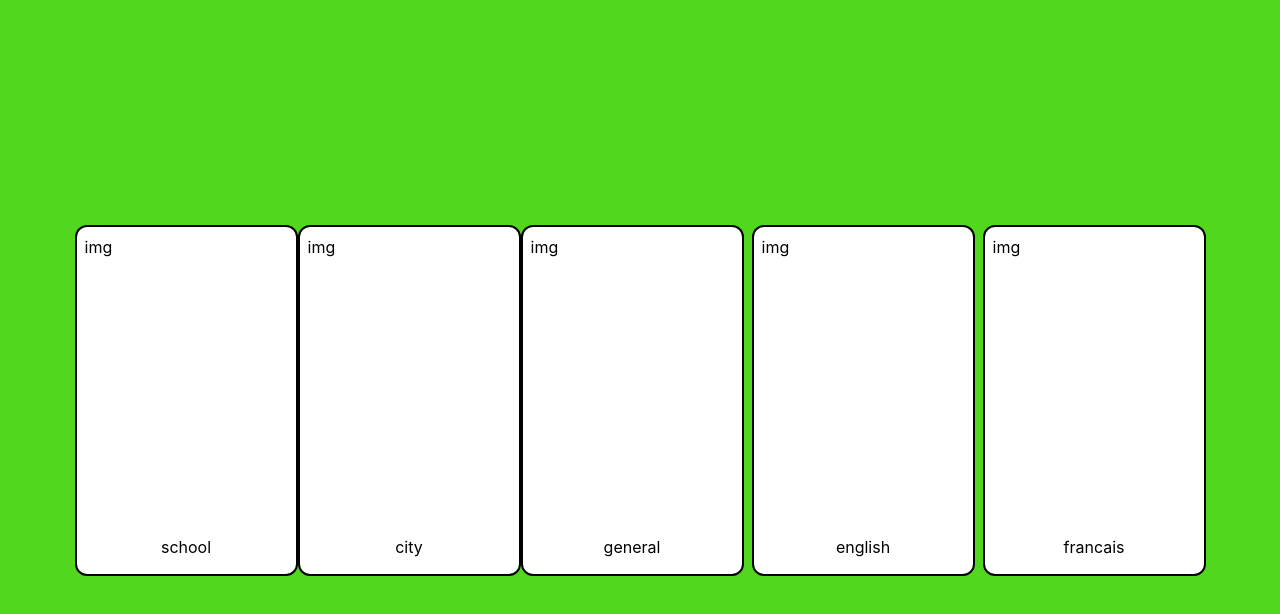
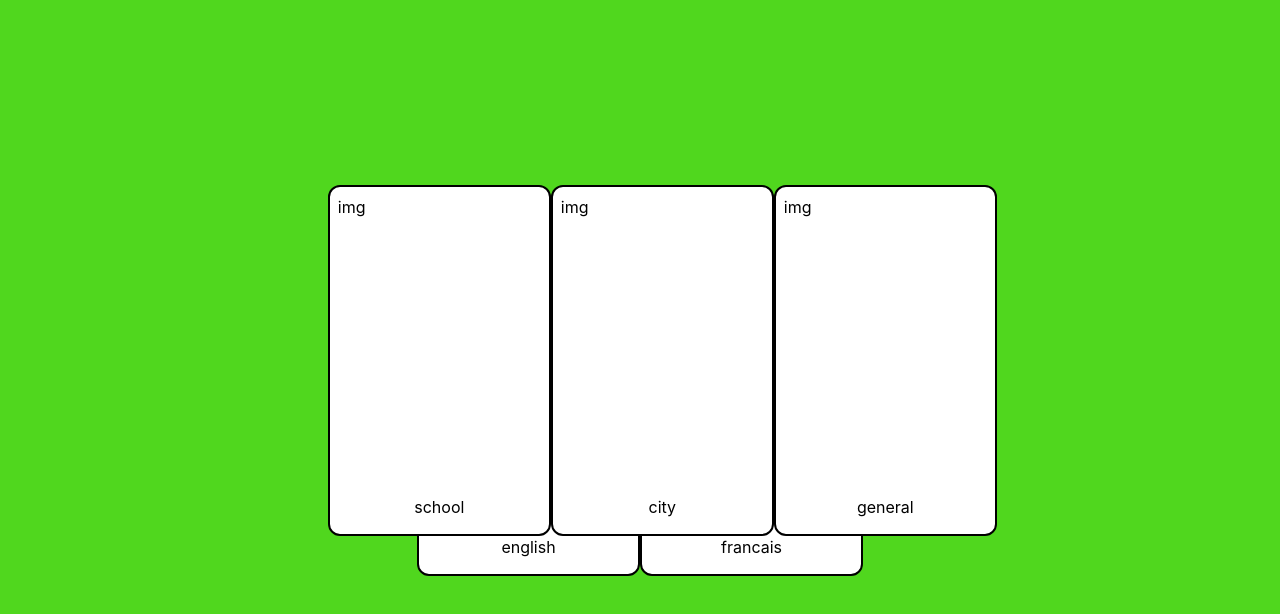
Before and after one commit to zknone/in-exile, a React (Create React App) app: page / in a window 1280 px wide. Both pictures are taken after a click on the element "english". Shown: the top 614 px of the page. Built offline with nearby package versions, Linux system fonts and the light colour scheme.

Commit message:
feat-markup

```diff
--- a/src/App.tsx
+++ b/src/App.tsx
@@ -23,25 +23,28 @@ function App() {
 
   return (
     <div className="App flex bg-[#50d71e] h-screen justify-center items-center">
-      <div className="flex gap-x-2">
+      <div className="gap-x-2">
         {state.category !== 'noCategory' &&
           <div>
             субкатегории
           </div>
         }
-
         {state.lang !== 'noLang' &&
-          <div className='flex'>
+          <div className="z-10 relative">
+            <div className='absolute flex -top-10 -left-[20%]'>
               {
                 data.filter(item => item.lang !== state.lang).map(item => item.categories.map(category =>
                   <Card text={category.category} onCardClick={() => setState({...state, category: category.category})}/>
                 ))
               }
+            </div>
+
           </div>}
-
+        <div className="flex z-0">
           {data.map(item =>
             <Card text={item.lang} key={item.lang} onCardClick={() => setState({...state, lang: item.lang})}/>
           )}
+        </div>
       </div>
     </div>
   );
```
Lines whose indentation alone changed are shown as unchanged.
